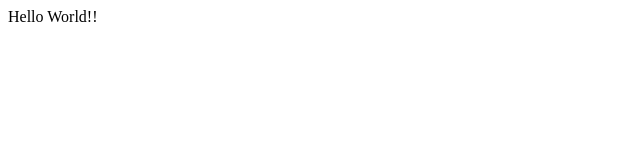
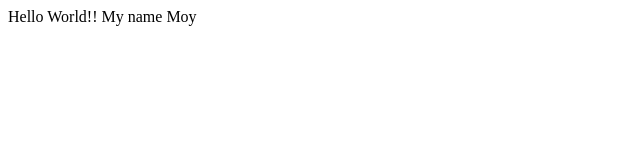
Before and after one commit to amielvb/1stproject, a plain HTML site: page index.html in a window 1280 px wide. Shown: the whole page, without its empty margins (0-640 px from the left). Drawn offline with Linux system fonts and the light colour scheme.

Commit message:
add my name

```diff
--- a/index.html
+++ b/index.html
@@ -8,5 +8,6 @@
 </head>
 <body>
     Hello World!!
+    My name Moy
 </body>
 </html>
```
